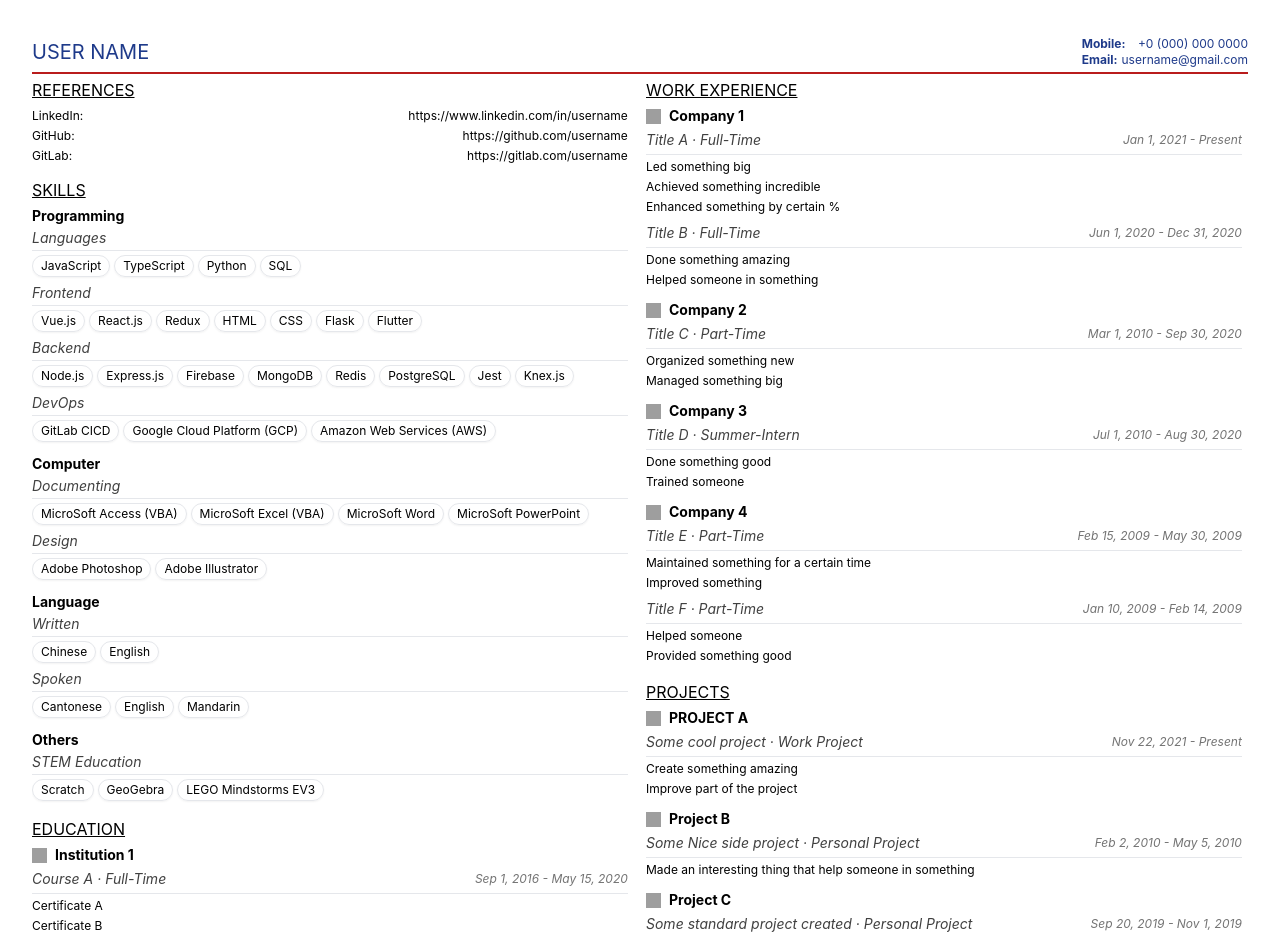
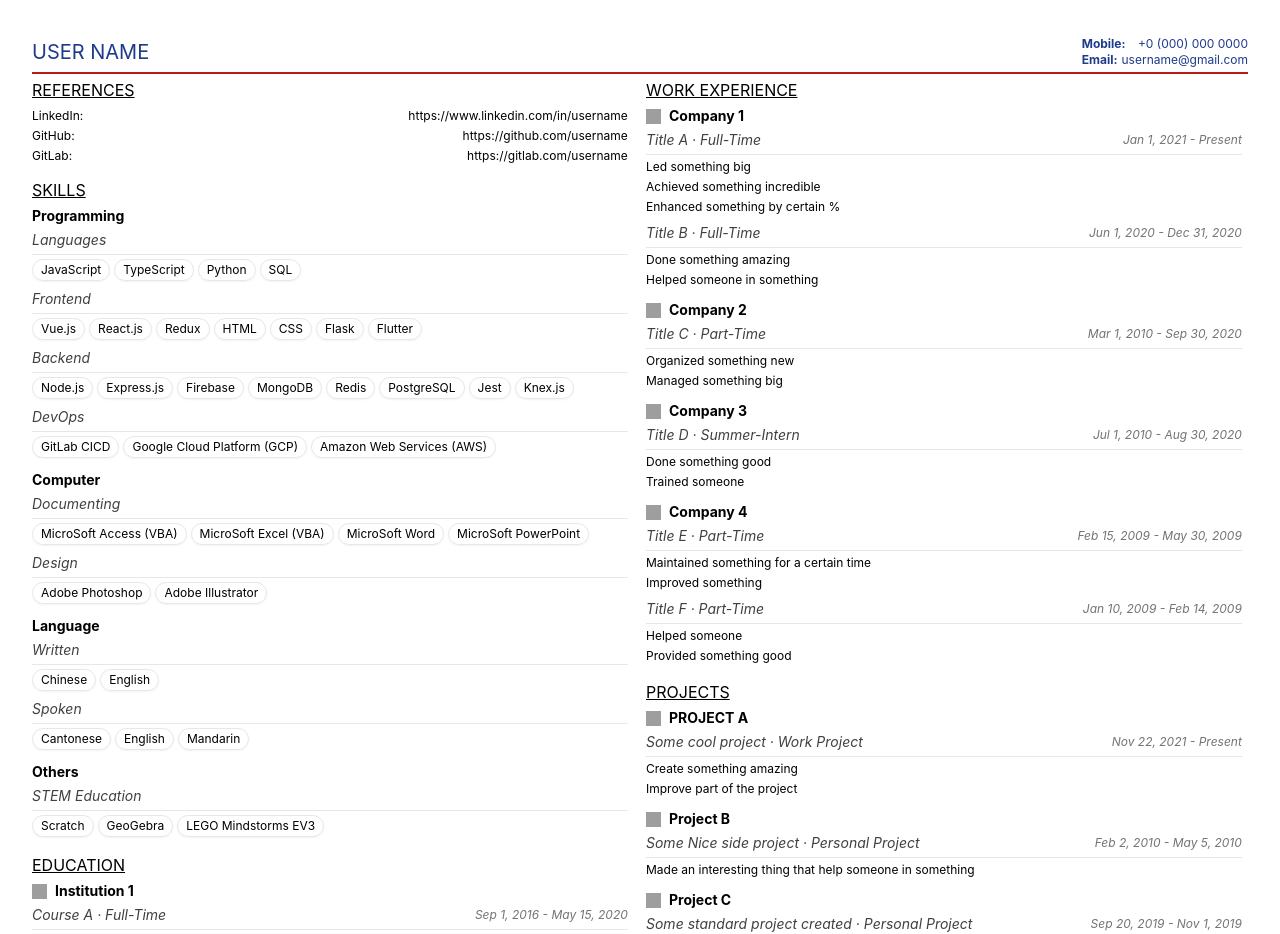
Before and after one commit to louvrecly/cv-generator-next, a Next.js app: page / in a window 1280 px wide. Shown: the top 934 px of the page. Built offline with nearby package versions, Linux system fonts and the light colour scheme; grey boxes are pictures that could not be loaded.

Commit message:
Reuse InfoRow in SkillsTable, EducationTable, WorkExperienceTable and ProjectsTable

```diff
--- a/components/EducationSection/EducationTable.js
+++ b/components/EducationSection/EducationTable.js
@@ -1,4 +1,5 @@
 import TitleRow from 'components/Table/TitleRow'
+import InfoRow from 'components/Table/InfoRow'
 
 export default function EducationTable({ data }) {
   return (
@@ -10,10 +11,10 @@ export default function EducationTable({ data }) {
           <ul>
             {institution.courses.map(course => (
               <li key={course.key}>
-                <h4 className="py-1 flex flex-wrap justify-between gap-x-3 items-center text-neutral-700 italic border-b">
-                  <span className="text-sm">{course.name} · {course.type}</span>
-                  <span className="text-neutral-500 text-xs text-end">{course.period.start} - {course.period.end}</span>
-                </h4>
+                <InfoRow
+                  headText={`${course.name} · ${course.type}`}
+                  tailText={`${course.period.start} - ${course.period.end}`}
+                />
               </li>
             ))}
           </ul>
--- a/components/ProjectsSection/ProjectsTable.js
+++ b/components/ProjectsSection/ProjectsTable.js
@@ -1,4 +1,5 @@
 import TitleRow from 'components/Table/TitleRow'
+import InfoRow from 'components/Table/InfoRow'
 
 export default function EducationTable({ data }) {
   return (
@@ -19,10 +20,10 @@ export default function EducationTable({ data }) {
               )
           }
 
-          <h4 className="py-1 flex flex-wrap justify-between gap-x-3 items-center text-neutral-700 italic border-b">
-            <span className="text-sm">{activity.description} · {activity.type}</span>
-            <span className="text-neutral-500 text-xs text-end">{activity.period.start} - {activity.period.end}</span>
-          </h4>
+          <InfoRow
+            headText={`${activity.description} · ${activity.type}`}
+            tailText={`${activity.period.start} - ${activity.period.end}`}
+          />
 
           <ul className="py-0.5">
             {activity.items.map((item, idx) => (
--- a/components/SkillsSection/SkillsTable.js
+++ b/components/SkillsSection/SkillsTable.js
@@ -1,4 +1,5 @@
 import TitleRow from 'components/Table/TitleRow'
+import InfoRow from 'components/Table/InfoRow'
 
 export default function SkillsTable({ data }) {
   return (
@@ -10,7 +11,7 @@ export default function SkillsTable({ data }) {
           <ul>
             {category.groups.map(group => (
               <li key={group.key}>
-                <h4 className="py-0.5 text-neutral-700 text-sm italic border-b">{group.label}</h4>
+                <InfoRow headText={group.label} />
 
                 <ul className="py-1 flex-1 flex flex-wrap gap-1 text-xs">
                   {group.items.map(item => (
--- a/components/WorkExperienceSection/WorkExperienceTable.js
+++ b/components/WorkExperienceSection/WorkExperienceTable.js
@@ -1,4 +1,5 @@
 import TitleRow from 'components/Table/TitleRow'
+import InfoRow from 'components/Table/InfoRow'
 
 export default function WorkExperienceTable({ data }) {
   return (
@@ -10,10 +11,10 @@ export default function WorkExperienceTable({ data }) {
           <ul>
             {company.positions.map(position => (
               <li key={position.key}>
-                <h4 className="py-1 flex flex-wrap justify-between gap-x-3 items-center text-neutral-700 italic border-b">
-                  <span className="text-sm">{position.title} · {position.type}</span>
-                  <span className="text-neutral-500 text-xs text-end">{position.period.start} - {position.period.end}</span>
-                </h4>
+                <InfoRow
+                  headText={`${position.title} · ${position.type}`}
+                  tailText={`${position.period.start} - ${position.period.end}`}
+                />
 
                 <ul className="py-0.5 text-xs">
                   {position.items.map((item, idx) => <li key={idx} className="py-0.5">{item}</li>)}
```
